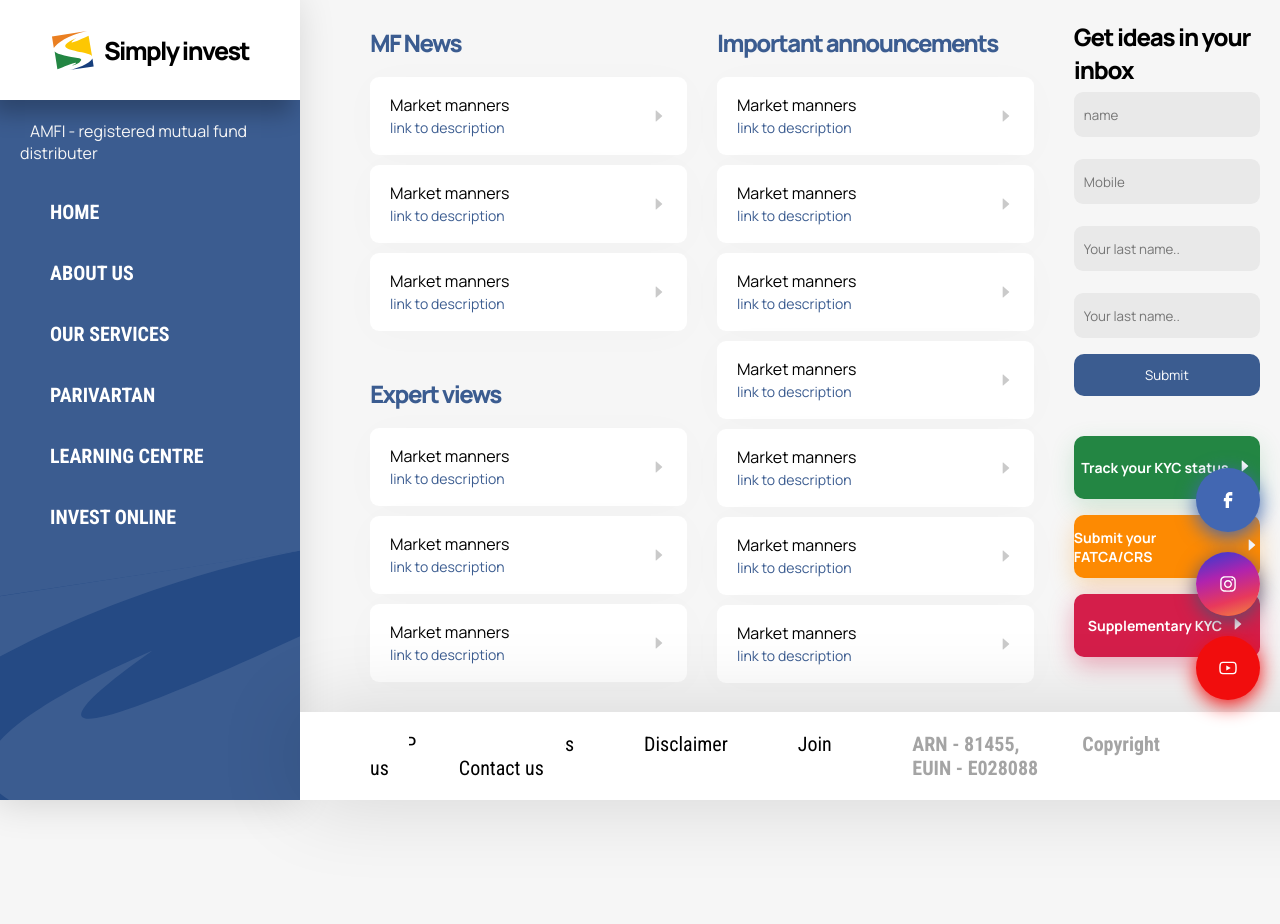
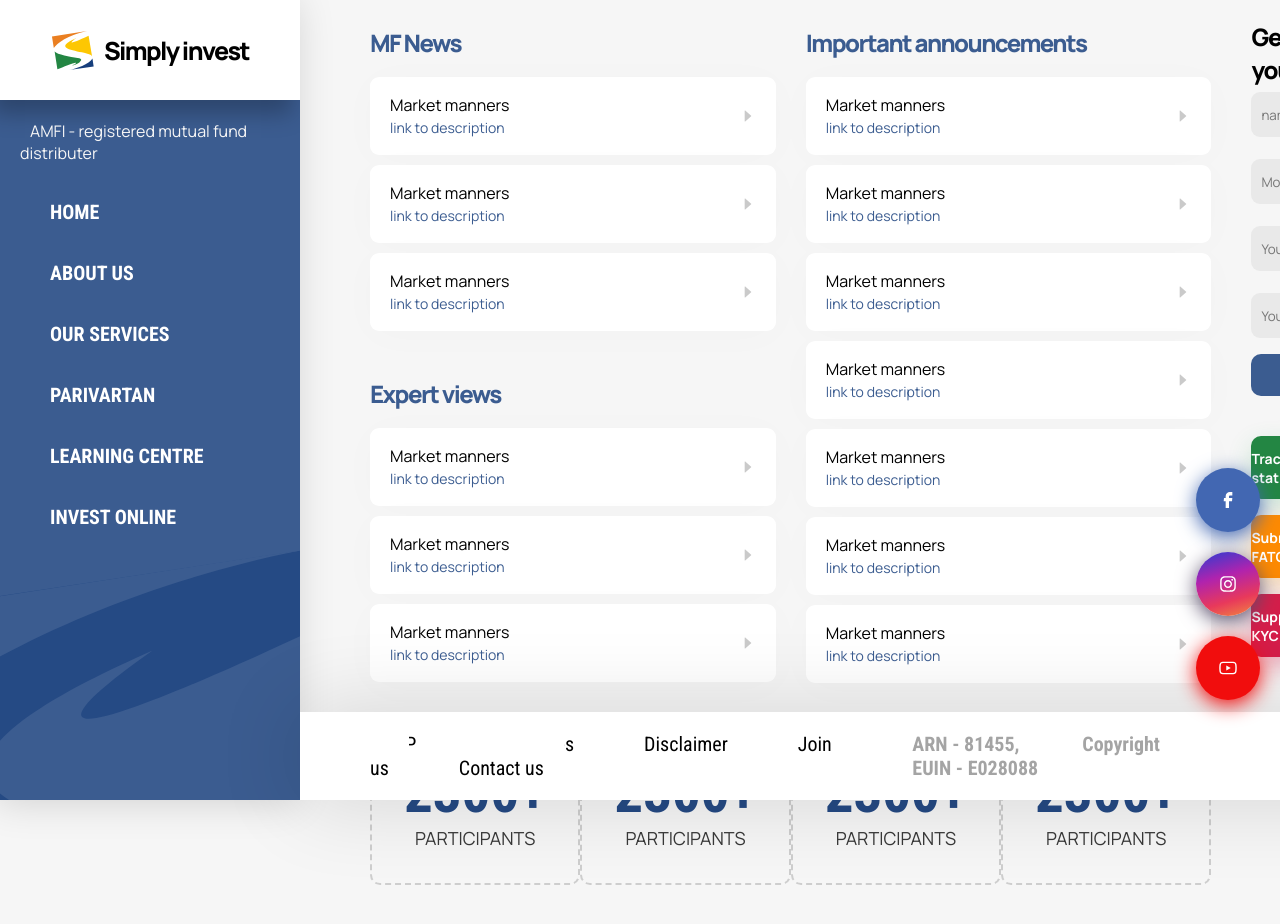
Before and after one commit to npaul2173/simplyInvest, a React (Create React App) app: page / in a window 1280 px wide. Shown: the top 924 px of the page. Before the commit the page ends 800 px from the top, so only its background shows below. Built offline with nearby package versions, Linux system fonts and the light colour scheme.

Commit message:
StatButton component created and added to home page

```diff
--- a/src/common/components/InfoBox/index.styles.css
+++ b/src/common/components/InfoBox/index.styles.css
@@ -5,6 +5,12 @@
   border-radius: 9px;
   margin-bottom: 10px;
   padding: 20px;
+  cursor: pointer;
+  transition: all 0.2s ease;
+}
+
+.infoBox:hover {
+  transform: scale(1.05);
 }
 
 .moreIcon {
--- /dev/null
+++ b/src/common/components/StatsContainer/index.js
@@ -0,0 +1,11 @@
+import "./index.styles.css";
+
+// Stats Container
+export const StatsContainer = () => {
+  return (
+    <div className="statsWrapper">
+      <div className="statContainer">2300+</div>
+      <div className="statTitle">Participants</div>
+    </div>
+  );
+};
--- /dev/null
+++ b/src/common/components/StatsContainer/index.styles.css
@@ -0,0 +1,28 @@
+.statsWrapper {
+  border-collapse: separate;
+  border-color: #CECECE;
+  border-width: 2px;
+  border-style: dashed;
+  box-sizing: border-box;
+  border-radius: 10px;
+  padding: 2rem;
+}
+
+.statContainer {
+  font-family: Roboto Condensed;
+  font-style: normal;
+  font-weight: bold;
+  font-size: 57px;
+  line-height: 67px;
+  text-align: center;
+  color: #254A84;
+}
+
+.statTitle {
+  font-family: Manrope;
+  font-size: 18px;
+  line-height: 25px;
+  text-align: center;
+  color: #393939;
+  text-transform: uppercase;
+}
--- a/src/home/index.js
+++ b/src/home/index.js
@@ -1,11 +1,13 @@
 import React from "react";
 import { InfoBox } from "../common/components/InfoBox";
+import { StatsContainer } from "../common/components/StatsContainer";
 import "./index.styles.css";
 export const Home = () => {
   const newsArray = new Array(3).fill({});
   const announcements = new Array(7).fill({});
   return (
     <div className="homeContainer">
+      <div className="homeFirstContainer">
         <div className="rightContainer">
           <div className="headerTitle">
             <span className="headers">MF News</span>
@@ -64,5 +66,14 @@ export const Home = () => {
           </div>
         </div>
       </div>
+
+      {/* Stats */}
+      <div className="statsSectionWrapper">
+        <StatsContainer />
+        <StatsContainer />
+        <StatsContainer />
+        <StatsContainer />
+      </div>
+    </div>
   );
 };
--- a/src/home/index.styles.css
+++ b/src/home/index.styles.css
@@ -1,7 +1,13 @@
 .homeContainer {
   padding: 0px 20px 0px 70px;
   display: flex;
+  flex-direction: column;
   margin-top: 30px;
+  margin-bottom: 100px;
+}
+
+.homeFirstContainer {
+  display: flex;
 }
 
 .headers {
@@ -29,3 +35,10 @@
 .gapwrapper {
   margin-top: 50px;
 }
+
+.statsSectionWrapper {
+  margin-top: 2rem;
+  display: flex;
+  flex-direction: row;
+  justify-content: space-between;
+}
```
Lines whose indentation alone changed are shown as unchanged.
